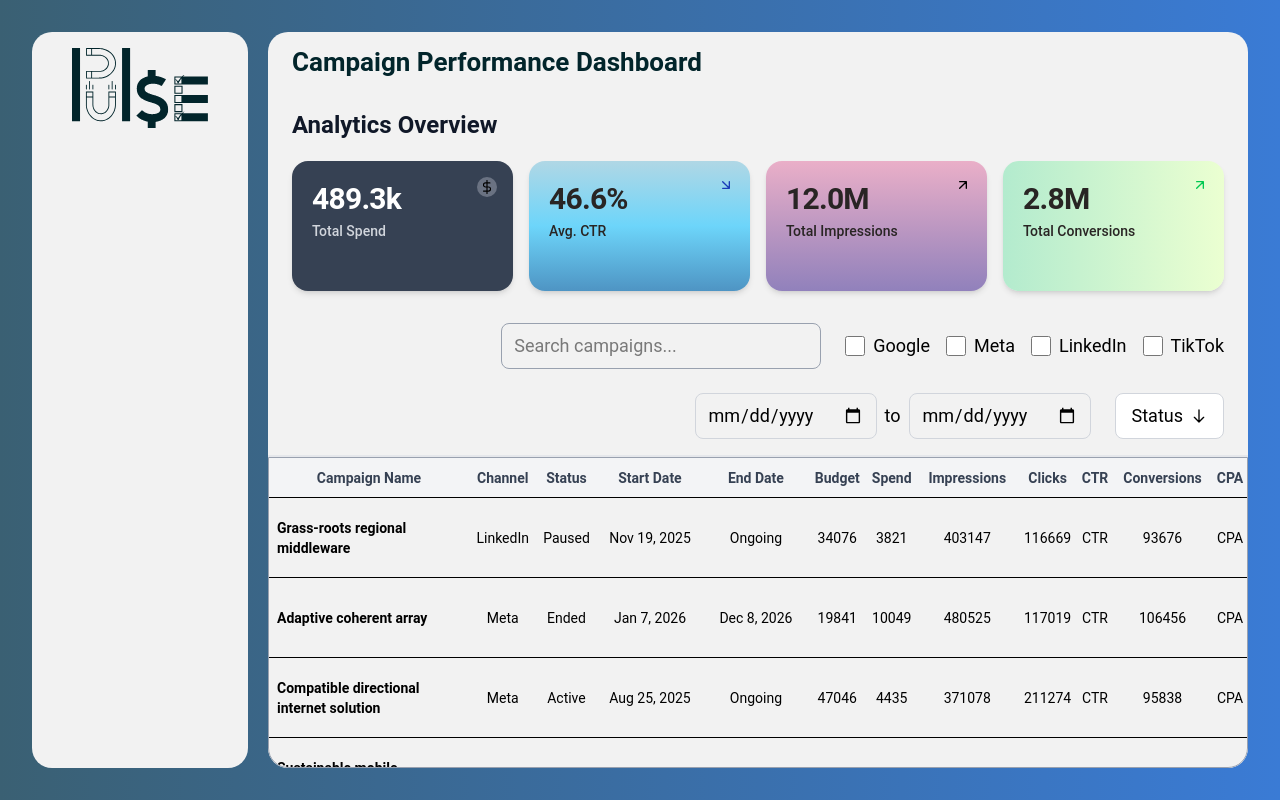
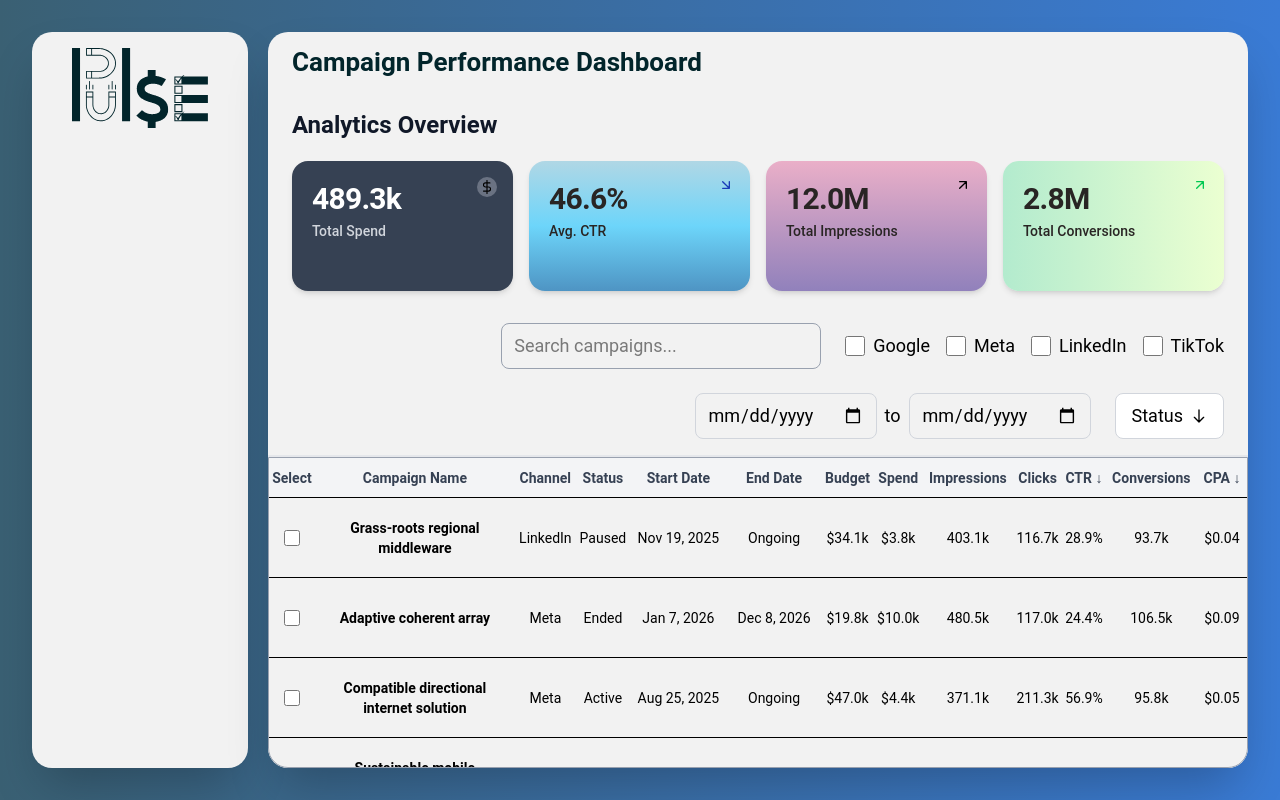
Before and after one commit to Amit-Erez/CampaignDashboard, a React (Vite) app: page /home in a window 1280 px wide. Built offline with nearby package versions, Linux system fonts and the light colour scheme.

Commit message:
added basic sorting functionality to UI - not layered yet - design and layering are next

```diff
--- a/src/components/Filters.tsx
+++ b/src/components/Filters.tsx
@@ -1,3 +1,4 @@
+import { useEffect, useRef } from "react";
 import type { CampaignFilters } from "../types";
 import ChannelBoxes from "./ChannelBoxes";
 import DateSelector from "./DateSelector";
@@ -13,7 +14,21 @@ const Filters = ({
   setStatusDropdownOpen: React.Dispatch<React.SetStateAction<boolean>>;
   filters: CampaignFilters;
 }) => {
+  const selectorRef = useRef<HTMLDivElement>(null);
 
+  useEffect(() => {
+    function handleOutsideClick(e: MouseEvent): void {
+      if (
+        selectorRef.current &&
+        !selectorRef.current?.contains(e.target as Node)
+      ) {
+        setStatusDropdownOpen(false);
+      }
+    }
+
+    document.addEventListener("mousedown", handleOutsideClick);
+    return () => document.removeEventListener("mousedown", handleOutsideClick);
+  }, [statusDropdownOpen, setStatusDropdownOpen]);
 
   return (
     <div className="px-6 py-4 border-b border-gray-200">
@@ -28,7 +43,13 @@ const Filters = ({
         <DateSelector />
 
         {/* Status Dropdown */}
-        <StatusSelector filters={filters} statusDropdownOpen={statusDropdownOpen} setStatusDropdownOpen={setStatusDropdownOpen} />
+        <div ref={selectorRef}>
+          <StatusSelector
+            filters={filters}
+            statusDropdownOpen={statusDropdownOpen}
+            setStatusDropdownOpen={setStatusDropdownOpen}
+          />
+        </div>
       </div>
     </div>
   );
--- a/src/components/SearchField.tsx
+++ b/src/components/SearchField.tsx
@@ -2,6 +2,8 @@ import { handleSearch } from "../lib/utils";
 import type { CampaignFilters } from "../types";
 
 const SearchField = ({ filters }: { filters: CampaignFilters }) => {
+
+  // to do - add debounce
 
 
   return (
--- a/src/components/StatusSelector.tsx
+++ b/src/components/StatusSelector.tsx
@@ -10,6 +10,9 @@ const StatusSelector = ({
   setStatusDropdownOpen: React.Dispatch<React.SetStateAction<boolean>>;
   filters: CampaignFilters;
 }) => {
+
+// to do - add 'click outside to close dropdown'
+
   return (
     <div className="relative group z-1000">
       <button
--- a/src/components/Table.tsx
+++ b/src/components/Table.tsx
@@ -1,22 +1,26 @@
+import { formatNumber, sortCampaigns, sortClick } from "../lib/utils";
+import { useCampaignStore } from "../store/store";
 import type { Campaign } from "../types";
 
 const Table = ({ filtered }: { filtered: Campaign[] }) => {
+  const sortConfig = useCampaignStore((state) => state.sortConfig);
+  const sorted = sortCampaigns(filtered, sortConfig);
 
-    const tableHeaders = [
-        {name: "Campaign Name"},
-        {name: "Channel"},
-        {name: "Status"},
-        {name: "Start Date"},
-        {name: "End Date"},
-        {name: "Budget"},
-        {name: "Spend"},
-        {name: "Impressions"},
-        {name: "Clicks"},
-        {name: "CTR"},
-        {name: "Conversions"},
-        {name: "CPA"},
-    ]
-
+  const tableHeaders = [
+    { name: "Select", sortName: "Select" },
+    { name: "Campaign Name", sortName: "name" },
+    { name: "Channel", sortName: "channel" },
+    { name: "Status", sortName: "status" },
+    { name: "Start Date", sortName: "startDate" },
+    { name: "End Date", sortName: "endDate" },
+    { name: "Budget", sortName: "budget" },
+    { name: "Spend", sortName: "spend" },
+    { name: "Impressions", sortName: "impressions" },
+    { name: "Clicks", sortName: "clicks" },
+    { name: "CTR" },
+    { name: "Conversions", sortName: "conversions" },
+    { name: "CPA" },
+  ];
 
   function formatDate(dateString: string | null) {
     if (!dateString) return "Ongoing";
@@ -27,22 +31,41 @@ const Table = ({ filtered }: { filtered: Campaign[] }) => {
     });
   }
 
+  function handleSort(key: keyof Campaign) {
+    sortClick(key);
+  }
+
   return (
     <div className="h-full min-h-0 overflow-y-auto no-scrollbar border-gray-400 rounded-b-[20px] border">
       <table className="min-w-full">
         <thead className="sticky top-0 z-10 bg-gray-100 text-sm font-medium h-10 text-gray-700">
           <tr>
-            {tableHeaders.map((header, index) =>
-                <th key={index} className="text-center">{header.name}</th>
-                )
-            }
+            {tableHeaders.map((header, index) => (
+              <th
+                key={index}
+                className="text-center"
+                onClick={
+                  header.sortName
+                    ? () => handleSort(header.sortName as keyof Campaign)
+                    : undefined
+                }
+              >
+                {header.name}
+                {sortConfig[0]?.key === header.sortName && (
+                  <span>{sortConfig[0]?.direction === "asc" ? " ↑" : " ↓"}</span>
+                )}
+              </th>
+            ))}
           </tr>
         </thead>
 
         <tbody>
-          {filtered.map((campaign) => (
+          {sorted.map((campaign) => (
             <tr className="h-20 border-t" key={campaign.id}>
-              <td className="p-2 text-left text-sm font-semibold w-50">
+              <td className="p-2 text-center">
+                <input type="checkbox" className="w-4 h-4" />
+              </td>
+              <td className="p-2 text-center text-sm font-semibold w-50">
                 {campaign.name}
               </td>
               <td className="text-center text-sm">{campaign.channel}</td>
@@ -53,13 +76,28 @@ const Table = ({ filtered }: { filtered: Campaign[] }) => {
               <td className="text-center text-sm">
                 {formatDate(campaign.endDate)}
               </td>
-              <td className="text-center text-sm">{campaign.budget}</td>
-              <td className="text-center text-sm">{campaign.spend}</td>
-              <td className="text-center text-sm">{campaign.impressions}</td>
-              <td className="text-center text-sm">{campaign.clicks}</td>
-              <td className="text-center text-sm">CTR</td>
-              <td className="text-center text-sm">{campaign.conversions}</td>
-              <td className="text-center text-sm">CPA</td>
+              <td className="text-center text-sm">
+                {"$" + formatNumber(campaign.budget)}
+              </td>
+              <td className="text-center text-sm">
+                {"$" + formatNumber(campaign.spend)}
+              </td>
+              <td className="text-center text-sm">
+                {formatNumber(campaign.impressions)}
+              </td>
+              <td className="text-center text-sm">
+                {formatNumber(campaign.clicks)}
+              </td>
+              <td className="text-center text-sm">
+                {((campaign.clicks / campaign.impressions) * 100).toFixed(1) +
+                  "%"}
+              </td>
+              <td className="text-center text-sm">
+                {formatNumber(campaign.conversions)}
+              </td>
+              <td className="text-center text-sm">
+                {"$" + (campaign.spend / campaign.conversions).toFixed(2)}
+              </td>
             </tr>
           ))}
         </tbody>
--- a/src/lib/utils.ts
+++ b/src/lib/utils.ts
@@ -16,7 +16,7 @@ export function cn(...classes: string[]) {
   return classes.filter(Boolean).join(" ");
 }
 
-export function formatNumber(num: number) {
+export function formatNumber(num: number): string {
   if (num < 1_000) {
     return num.toString();
   }
@@ -157,6 +157,19 @@ export function sortCampaigns(
   });
 }
 
+export function sortClick(column: keyof Campaign) {
+  const { sortConfig, updateSortConfig } = useCampaignStore.getState();
+
+  const currentSort = sortConfig[0];
+
+  const nextDirection =
+    currentSort?.key === column && currentSort.direction === "asc"
+      ? "desc"
+      : "asc";
+
+  updateSortConfig([{ key: column, direction: nextDirection }]);
+}
+
 
 // ***********************
 // KPI Cards Functions
--- a/src/pages/Dashboard.tsx
+++ b/src/pages/Dashboard.tsx
@@ -33,10 +33,10 @@ function Dashboard() {
           "h-full grid grid-cols-[220px_1fr] gap-4 text-2xl max-w-8xl mx-auto rounded-[20px]",
         )}
       >
-        <div className="rounded-[20px] p-4 mr-1 bg-[#F2F2F2] hidden md:flex md:flex-col items-center">
+        <div className="rounded-[20px] p-4 mr-1 bg-[#F2F2F2] hidden md:flex md:flex-col items-center shadow-2xl">
           <img src={logo} alt="Logo" className="w-34 inline-block mb-6" />
         </div>
-        <div className="rounded-[20px] bg-[#F2F2F2] flex flex-col col-span-2 md:col-2 overflow-hidden min-h-0">
+        <div className="rounded-[20px] bg-[#F2F2F2] flex flex-col col-span-2 md:col-2 overflow-hidden min-h-0 shadow-2xl">
           <div className="flex items-end pt-4 pb-4 pl-6 text-4xl font-bold text-[#0E5585]">
             {/* <img
               src={logo}
```
